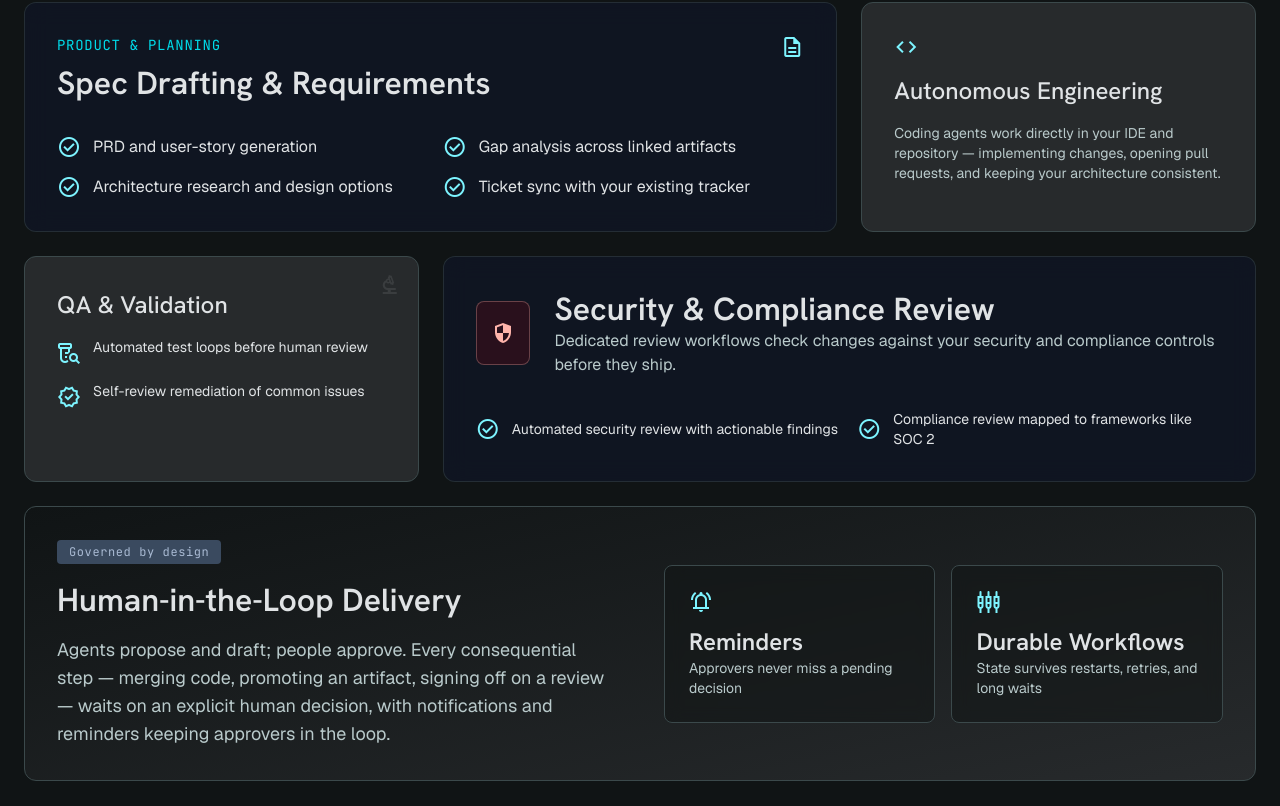
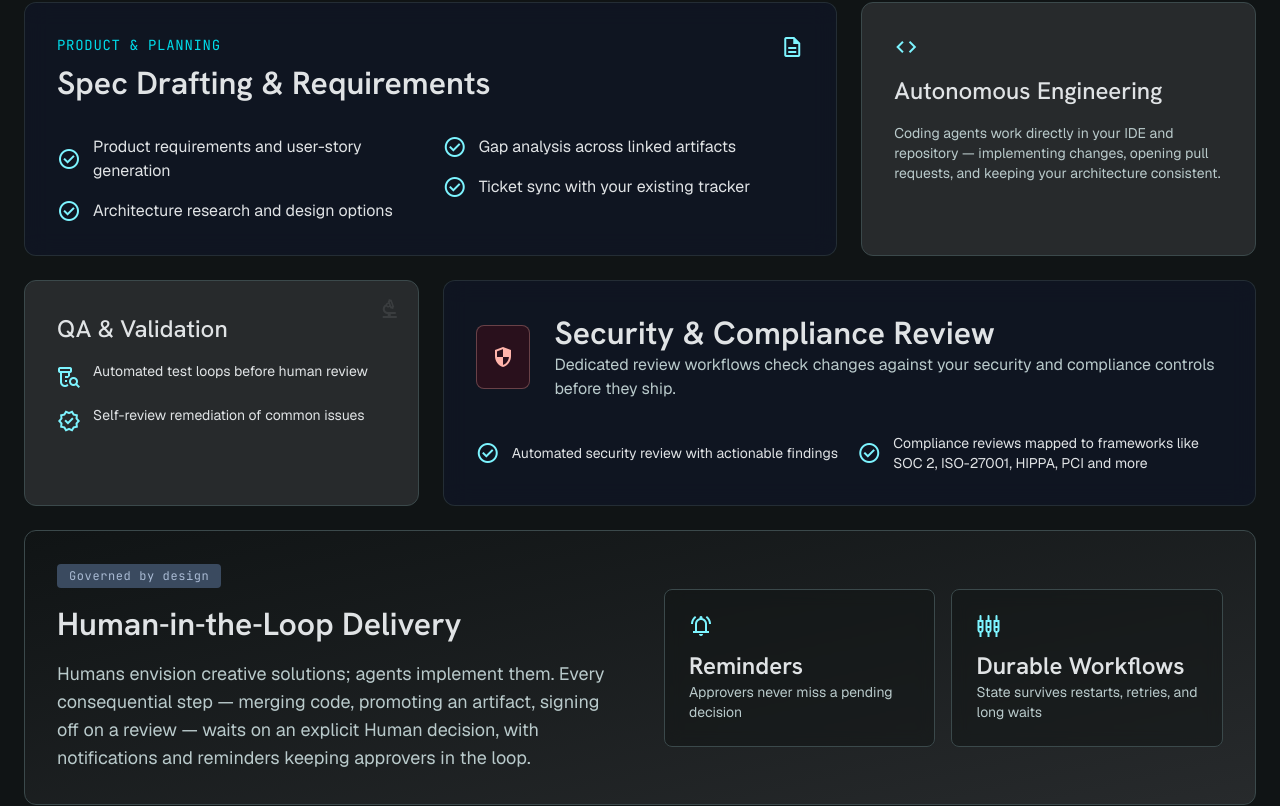
Before and after one commit to timmahv/mitzora, a React (Vite) app: page /solutions in a window 1280 px wide. Shown: the part 718-1524 px from the top of the page. Built offline with nearby package versions, Linux system fonts and the light colour scheme.

Commit message:
Updated copy text

```diff
--- a/src/pages/About.tsx
+++ b/src/pages/About.tsx
@@ -17,7 +17,7 @@ const VALUES = [
   {
     icon: "precision_manufacturing",
     title: "Engineering Rigor",
-    body: "We hold AI-generated work to the same bar as human-written work: reviewed, tested, and accountable — not \"good enough for a demo.\"",
+    body: "\"Vibe Coding\" just doesn't cut it in Production. We hold AI-generated work to the same bar as human-written work: reviewed, tested, and accountable — not \"good enough for a demo.\"",
     accent: "border-tertiary-fixed",
   },
 ];
--- a/src/pages/Home.tsx
+++ b/src/pages/Home.tsx
@@ -34,11 +34,11 @@ export function Home() {
           <div>
             <Eyebrow>Human-led, AI-assisted SDLC Orchestration</Eyebrow>
             <h1 className="font-headline text-display-lg font-extrabold leading-tight text-on-surface">
-              The Human-led, AI-assisted engine for modern software delivery.
+              Human-led, AI-assisted engine for modern software delivery.
             </h1>
             <p className="mt-6 max-w-xl text-body-lg text-on-surface-variant">
-              Mitzora orchestrates a fleet of specialized AI agents, templates, and standards across your entire development
-              lifecycle <strong>to improve the speed and quality of software development</strong> — while keeping Humans firmly in control of every decision that matters.
+              We have consolidated over 30 years of Software Development Lifecycle (SDLC) experience and best practices into a unified pipeline to help your teams operate
+              like an elite Engineering team.  Agents accelerate the rote and mundane tasks — while keeping Humans firmly in control of every decision that matters.
             </p>
             <div className="mt-8 flex flex-wrap gap-4">
               <Link
@@ -78,8 +78,7 @@ export function Home() {
         <div className="mb-12 max-w-2xl">
           <h2 className="font-headline text-headline-lg font-semibold text-on-surface">How it works</h2>
           <p className="mt-2 text-body-md text-on-surface-variant">
-            One connected pipeline, from intent to shipped code — with an approval gate at every
-            consequential handoff.
+            One connected pipeline, from idea to shipped code — with a review and approval gate at every consequential handoff.
           </p>
         </div>
         <div className="grid grid-cols-1 gap-6 sm:grid-cols-2 lg:grid-cols-4">
--- a/src/pages/Solutions.tsx
+++ b/src/pages/Solutions.tsx
@@ -64,7 +64,7 @@ export function Solutions() {
             <ul className="space-y-4">
               <li className="flex items-center gap-3">
                 <span className="material-symbols-outlined text-body-md text-primary-fixed">check_circle</span>
-                <span>PRD and user-story generation</span>
+                <span>Product requirements and user-story generation</span>
               </li>
               <li className="flex items-center gap-3">
                 <span className="material-symbols-outlined text-body-md text-primary-fixed">check_circle</span>
@@ -136,7 +136,7 @@ export function Solutions() {
             </li>
             <li className="flex items-center gap-3">
               <span className="material-symbols-outlined text-primary-fixed">check_circle</span>
-              <span className="text-body-sm">Compliance review mapped to frameworks like SOC 2</span>
+              <span className="text-body-sm">Compliance reviews mapped to frameworks like SOC 2, ISO-27001, HIPPA, PCI and more</span>
             </li>
           </ul>
         </div>
@@ -151,8 +151,8 @@ export function Solutions() {
                 Human-in-the-Loop Delivery
               </h2>
               <p className="mt-4 text-body-lg text-on-surface-variant">
-                Agents propose and draft; people approve. Every consequential step — merging code,
-                promoting an artifact, signing off on a review — waits on an explicit human decision,
+                Humans envision creative solutions; agents implement them. Every consequential step — merging code,
+                promoting an artifact, signing off on a review — waits on an explicit Human decision,
                 with notifications and reminders keeping approvers in the loop.
               </p>
             </div>
```
